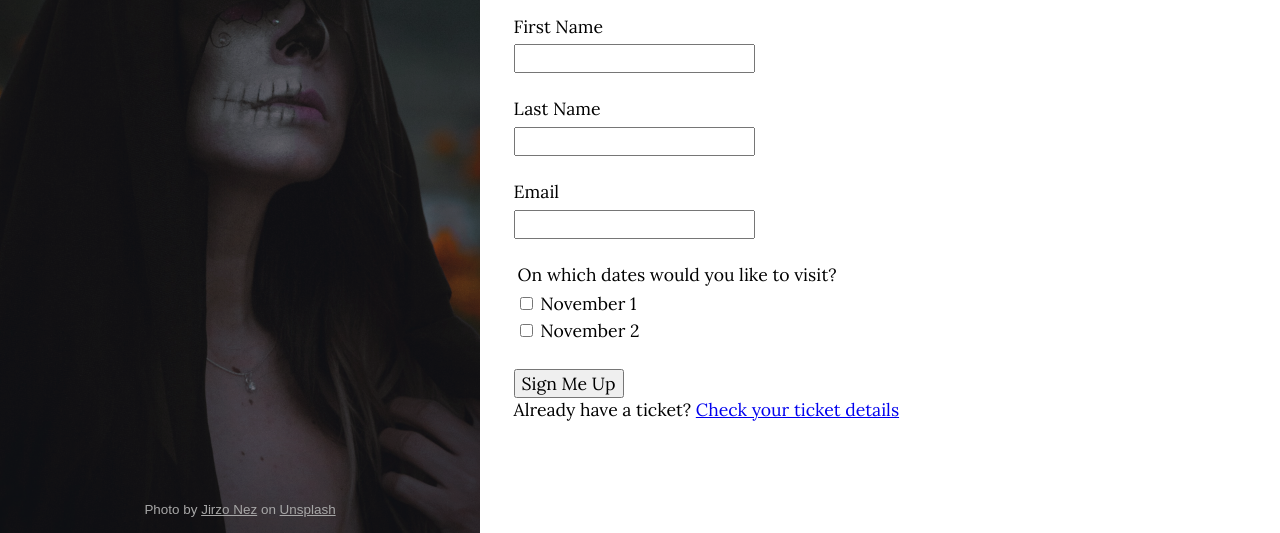
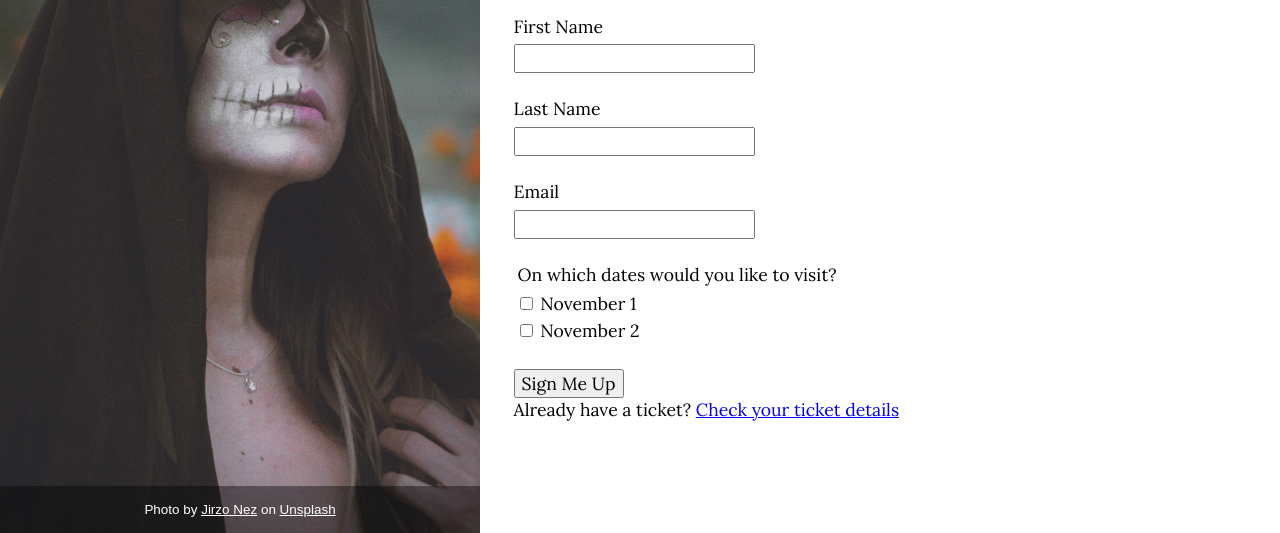
Before and after one commit to SaiKiru/odin-sign-up-form, a plain HTML site: page index.html in a window 1280 px wide. Shown: the part 267-800 px from the top of the page. Drawn offline with Linux system fonts and the light colour scheme.

Commit message:
Adjust sidebar colors and contrast

```diff
--- a/styles.css
+++ b/styles.css
@@ -37,16 +37,18 @@ body {
     width: var(--sidebar-width);
     height: 100%;
     object-fit: cover;
-    filter: brightness(0.6) contrast(0.9);
+    filter: brightness(1.8) contrast(0.7);
     opacity: 90%;
 }
 
 #sidebar-img-attribution {
     position: fixed;
-    bottom: 16px;
+    bottom: 0px;
+    padding-block: 16px;
     width: var(--sidebar-width);
     text-align: center;
-    color: rgb(167, 167, 167);
+    background-color: rgba(0, 0, 0, 0.4);
+    color: #ffffff;
     font-size: 0.8rem;
     font-family: sans-serif;
 }
```
